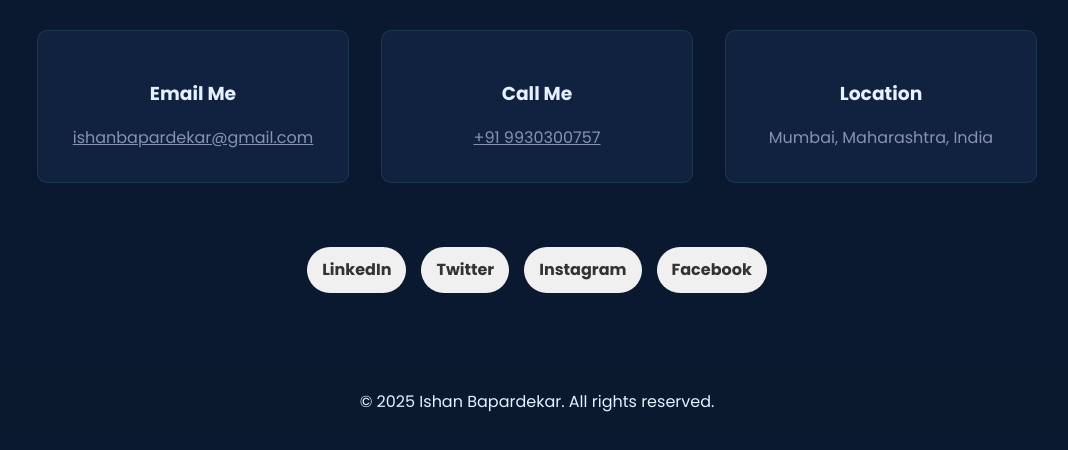
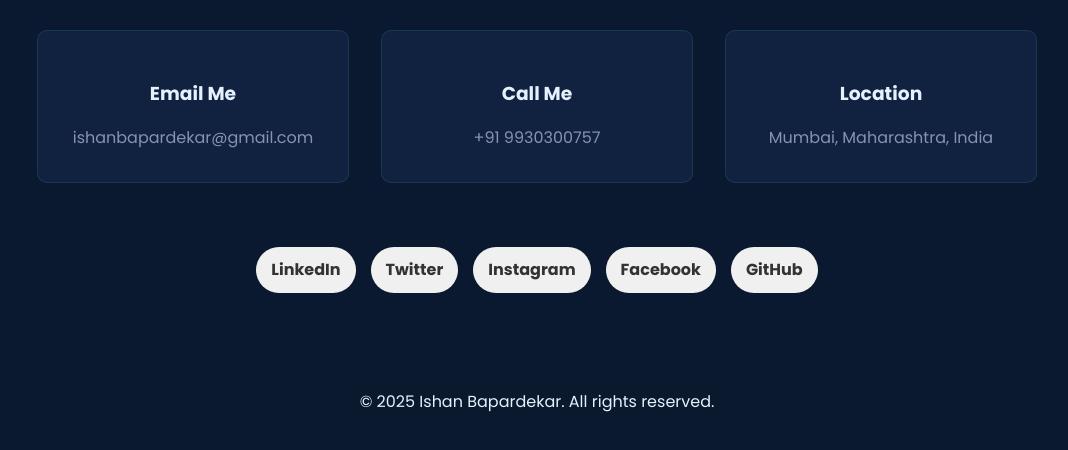
Before and after one commit to ishanbappe/portfolio, a plain HTML site: page contact.html in a window 1280 px wide. Shown: the part 236-686 px from the top of the page, without its empty margins (103-1171 px from the left). Drawn offline with Linux system fonts and the light colour scheme.

Commit message:
git link added

```diff
--- a/contact.html
+++ b/contact.html
@@ -142,13 +142,13 @@
                 <div class="contact-card">
                     <i class="fas fa-envelope"></i>
                     <h3>Email Me</h3>
-                    <a href="mailto:ishanbapardekar@gmail.com">ishanbapardekar@gmail.com</a>
+                    <a href="mailto:ishanbapardekar@gmail.com" style="text-decoration: none;">ishanbapardekar@gmail.com</a>
                 </div>
 
                 <div class="contact-card">
                     <i class="fas fa-phone-alt"></i>
                     <h3>Call Me</h3>
-                    <a href="tel:+919930300757">+91 9930300757</a>
+                    <a href="tel:+919930300757" style="text-decoration: none;">+91 9930300757</a>
                 </div>
 
                 <div class="contact-card">
@@ -163,6 +163,7 @@
     <a href="https://x.com/ishaannb" target="_blank">Twitter</a>
     <a href="https://www.instagram.com/ishaann.21/" target="_blank">Instagram</a>
     <a href="facebook.com/ishan.bapardekar" target="_blank">Facebook</a>
+    <a href="https://github.com/ishanbappe" target="_blank">GitHub</a>
 </div>
         </section>
     </main>
```
